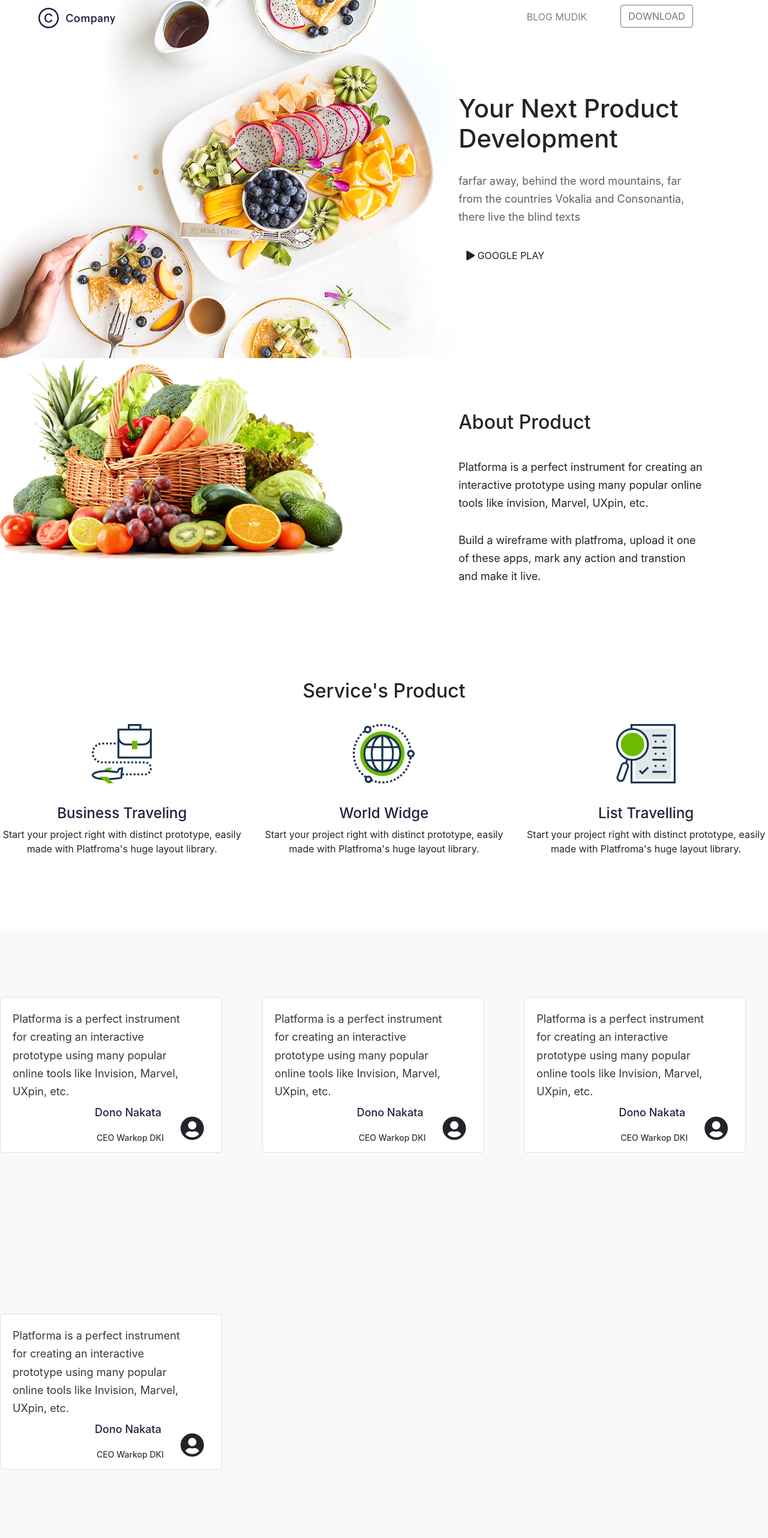
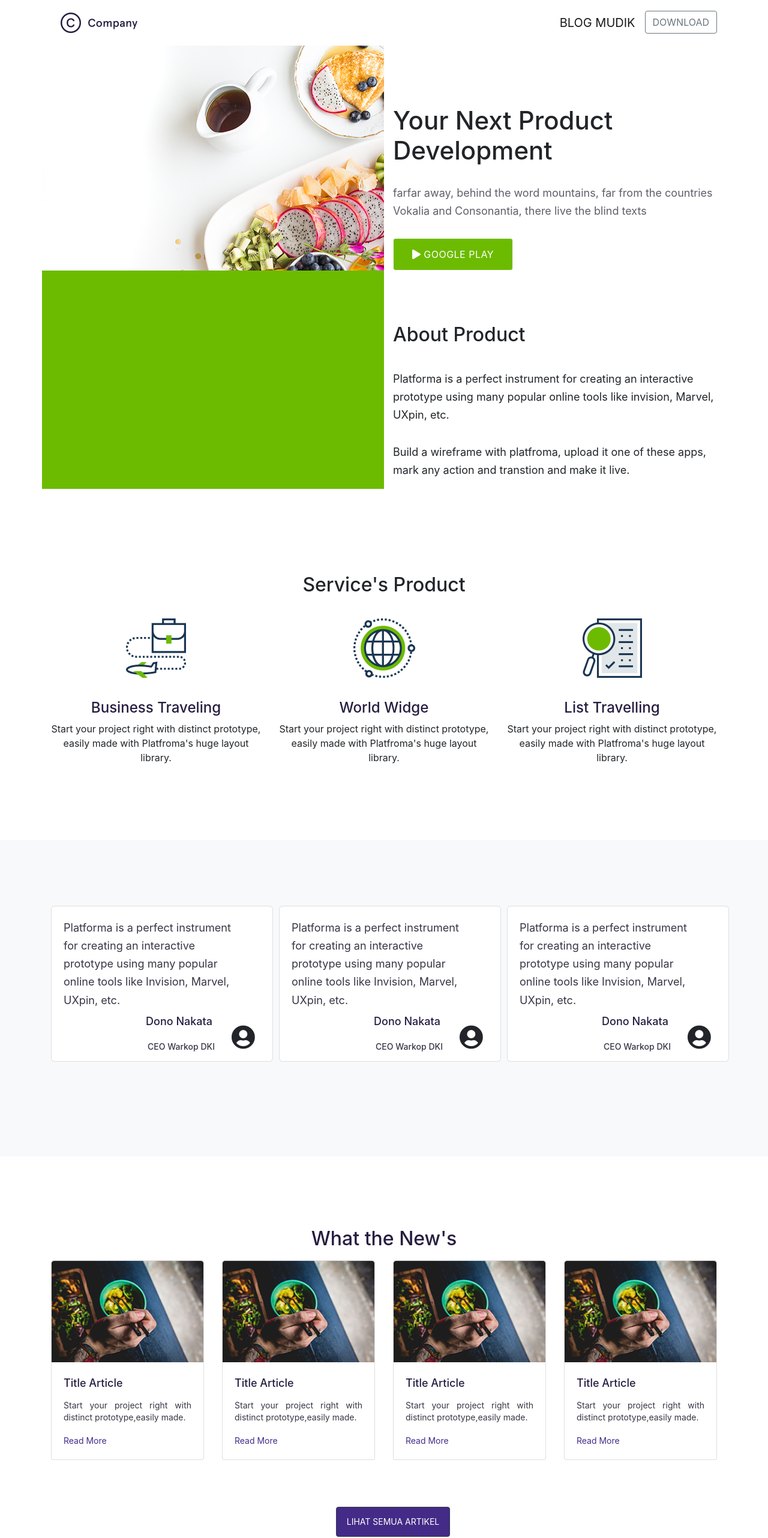
Before and after one commit to soniaadiningsih/Test-PKL-FrontEnd, a plain HTML site: page index.html in a window 1280 px wide. Shown: the top 2564 px of the page at 60% size. Drawn offline with nearby package versions, Linux system fonts and the light colour scheme; files whose address does not match are found by name.

Commit message:
Update index.html

```diff
--- a/index.html
+++ b/index.html
@@ -4,7 +4,7 @@
     <meta charset="UTF-8">
     <meta name="viewport" content="width=device-width, initial-scale=1.0">
     <meta http-equiv="X-UA-Compatible" content="ie=edge">
-    <title>Test PKL Frontend</title>
+    <title>TEST PKL FRONTEND</title>
 
     <!-- css -->
     <link rel="stylesheet" href="css/style.css">
@@ -17,80 +17,94 @@
     <link rel="stylesheet" href="https://use.fontawesome.com/releases/v5.7.2/css/all.css" integrity="sha384-fnmOCqbTlWIlj8LyTjo7mOUStjsKC4pOpQbqyi7RrhN7udi9RwhKkMHpvLbHG9Sr"
     crossorigin="anonymous">
 
-    <link rel="stylesheet" href="slick-1.8.1/slick/slick-theme.css">
-    <link rel="stylesheet" href="slick-1.8.1/slick/slick.css">
+</head>
+<body>
 
-
+    <!-- header -->
     <section class="header" id="header">
-        <div class="row">
-          <div class="col-md-6">
-            <nav class="navbar" style="margin-bottom: -125px;">
-                <a class="navbar-brand ml-5" href="#">
+        <nav class="navbar navbar-expand-lg navbar-light">
+            <div class="container">
+                <nav class="navbar navbar-expand-lg navbar-light">
+                    <a class="navbar-brand" href="#">
                         <img src="assets/logo/logo.png" alt="">
                     </a>
+                    <button class="navbar-toggler bg-light" type="button" data-toggle="collapse" data-target="#navbarSupportedContent" aria-controls="navbarSupportedContent" aria-expanded="false" aria-label="Toggle navigation">
+                        <span class="fas fa-bars"></span>
+                    </button>
                 </nav>
-            <img src="assets/imghero/img-hero.png" alt="">
-          </div>
-          <div class="col-md-1"></div>
-            <div class="col-md-4">
-              <nav class="navbar navbar-expand-lg navbar-light">
-                <div class="collapse navbar-collapse" id="navbarNav">
-                  <ul class="navbar-nav ml-auto">
-                    <li class="nav-item mr-5">
-                      <a class="nav-link" href="#">BLOG MUDIK</a>
+                <div class="collapse navbar-collapse" id="navbarSupportedContent">
+                    <ul class="navbar-nav mr-auto">
+                        <li>
+                            <a class="navbar-brand" href="#"></a>
+                        </li>
+                    </ul>
+                    <ul class="navbar-nav">
+                        <li class="nav-item">
+                            <a class="navbar-brand" href="#">BLOG MUDIK</a>
                         </li>
                         <li class="nav-item">
                             <a class="btn btn-outline-secondary" href="#">DOWNLOAD</a>
                         </li>
                     </ul>
                 </div>
+            </div>
         </nav>
+        <div class="container">
+            <div class="row">
+                <div class="col-lg-6 col-md-6 col-sm-12 header-img"></div>
+                <div class="col-lg-6 col-md-6 col-sm-12 header-item">
                     <h1>Your Next Product Development</h1>
                     <p>farfar away, behind the word mountains, far from the countries Vokalia and Consonantia, there live the blind texts</p>
-              <button class="btn"><i class="fas fa-play"></i> GOOGLE PLAY</button>
+                    <button class="btn btn-light"><i class="fas fa-play"></i> GOOGLE PLAY</button>
                 </div>
-            <div class="col-md-1"></div>
+            </div>
         </div>
     </section>
 
+
+    <!-- about -->
     <section class="about" id="about">
+        <div class="container">
             <div class="row">
-        <div class="col-md-6">
-          <img src="assets/imgabout/img-about.jpg" alt="" class="img-about">
-        </div>
-        <div class="col-md-1"></div>
-        <div class="col-md-4">
+                <div class="col-lg-6 col-md-6 col-sm-12 about-img"></div>
+                <div class="col-lg-6 col-md-6 col-sm-12 about-item">
                     <h1>About Product</h1>
                     <p>Platforma is a perfect instrument for creating an interactive prototype using many popular online tools like invision, Marvel, UXpin, etc.</p>
                     <p>Build a wireframe with platfroma, upload it one of these apps, mark any action and transtion and make it live.</p>
                 </div>
             </div>
+        </div>
     </section>
 
+
+    <!-- service -->
     <section class="service" id="service">
+        <div class="container">
             <h1 class="text-center">Service's Product</h1>
             <div class="row text-center">
-        <div class="col-md-4">
+                <div class="col-lg-4 col-md-4 col-sm-12">
                     <img src="assets/logo/icon-1.png" alt="" class="logo">
                     <h2>Business Traveling</h2>
-          <p class="p">Start your project right with distinct prototype, easily made with Platfroma's huge layout library.</p>
+                    <p>Start your project right with distinct prototype, easily made with Platfroma's huge layout library.</p>
                 </div>
-        <div class="col-md-4">
-          <img src="assets/logo/icon-2.png" alt="" class="logo">
+                <div class="col-lg-4 col-md-4 col-sm-12"><img src="assets/logo/icon-2.png" alt="" class="logo">
                     <h2>World Widge</h2>
-          <p class="p"> Start your project right with distinct prototype, easily made with Platfroma's huge layout library.</pclass="p">
+                    <p> Start your project right with distinct prototype, easily made with Platfroma's huge layout library.</p>
                 </div>
-        <div class="col-md-4">
+                <div class="col-lg-4 col-md-4 col-sm-12">
                     <img src="assets/logo/icon-3.png" alt="" class="logo">
                     <h2>List Travelling</h2>
-          <p class="p">Start your project right with distinct prototype, easily made with Platfroma's huge layout library.</p>
+                    <p>Start your project right with distinct prototype, easily made with Platfroma's huge layout library.</p>
+                </div>
             </div>
         </div>
     </section>
 
+    <!-- testimonial -->
     <section class="testimonial bg-light" id="testimonial">
+        <div class="container">
             <div class="row">
-        <div class="col-md-4 col-sm-6">
+                <div class="col-lg-4 col-md-6 col-sm-12">
                     <div class="card">
                         <div class="card-body">
                             <p class="card-text">Platforma is a perfect instrument for creating an interactive prototype using many popular online tools like Invision, Marvel, UXpin, etc.</p>
@@ -102,7 +116,7 @@
                         </div>
                     </div>
                 </div>
-        <div class="col-md-4 col-sm-6">
+                <div class="col-lg-4 col-md-6 col-sm-12">
                     <div class="card">
                         <div class="card-body">
                             <p class="card-text">Platforma is a perfect instrument for creating an interactive prototype using many popular online tools like Invision, Marvel, UXpin, etc.</p>
@@ -114,19 +128,7 @@
                         </div>
                     </div>
                 </div>
-        <div class="col-md-4 col-sm-6">
-          <div class="card">
-            <div class="card-body">
-              <p class="card-text">Platforma is a perfect instrument for creating an interactive prototype using many popular online tools like Invision, Marvel, UXpin, etc.</p>
-              <div class="card-item">
-                <h1>Dono Nakata</h1>
-                <i class="fas fa-user-circle"></i>
-                <h2>CEO Warkop DKI</h2>
-              </div>
-            </div>
-          </div>
-        </div>
-        <div class="col-md-4 col-sm-6">
+                <div class="col-lg-4 col-md-6 col-sm-12">
                     <div class="card">
                         <div class="card-body">
                             <p class="card-text">Platforma is a perfect instrument for creating an interactive prototype using many popular online tools like Invision, Marvel, UXpin, etc.</p>
@@ -139,13 +141,17 @@
                     </div>
                 </div>
             </div>
+        </div>
     </section>
 
+
+    <!-- new -->
     <section class="new" id="new">
-      <h1>What the New's</h1>
+        <div class="container">
+            <h1 class="text-center">What the New's</h1>
             <div class="row">
-        <div class="col-md-3 col-sm-6">
-          <div class="card" style="width: 18rem;">
+                <div class="col-lg-3 col-md-6 col-sm-12">
+                    <div class="card">
                         <img src="assets/img-1.png" class="card-img-top" alt="...">
                         <div class="card-body">
                             <h5 class="card-title">Title Article</h5>
@@ -154,9 +160,9 @@
                         </div>
                     </div>
                 </div>
-        <div class="col-md-3 col-sm-6">
-          <div class="card" style="width: 18rem;">
-            <img src="assets/img-2.png" class="card-img-top" alt="...">
+                <div class="col-lg-3 col-md-6 col-sm-12">
+                    <div class="card">
+                        <img src="assets/img-1.png" class="card-img-top" alt="...">
                         <div class="card-body">
                             <h5 class="card-title">Title Article</h5>
                             <p class="card-text">Start your project right with distinct prototype,easily made.</p>
@@ -164,64 +170,69 @@
                         </div>
                     </div>
                 </div>
-        <div class="col-md-3 col-sm-6">
-          <div class="card" style="width: 18rem;">
-            <img src="assets/img-3.png" class="card-img-top" alt="...">
+                <div class="col-lg-3 col-md-6 col-sm-12">
+                    <div class="card">
+                        <img src="assets/img-1.png" class="card-img-top" alt="...">
                         <div class="card-body">
                             <h5 class="card-title">Title Article</h5>
                             <p class="card-text">Start your project right with distinct prototype,easily made.</p>
-              <a href="#" class="card-link"> Read More</a>
+                            <a href="#" class="card-link">Read More</a>
                         </div>
                     </div>
                 </div>
-        <div class="col-md-3 col-sm-6">
-          <div class="card" style="width: 18rem;">
-            <img src="assets/img-4.png" class="card-img-top" alt="...">
+                <div class="col-lg-3 col-md-6 col-sm-12">
+                    <div class="card">
+                        <img src="assets/img-1.png" class="card-img-top" alt="...">
                         <div class="card-body">
                             <h5 class="card-title">Title Article</h5>
                             <p class="card-text">Start your project right with distinct prototype,easily made.</p>
-              <a href="#" class="card-link"> Read More </a>
+                            <a href="#" class="card-link">Read More</a>
                         </div>
                     </div>
                 </div>
             </div>
             <div class="row">
-        <div class="col-md-5 col-sm-5"></div>
-        <div class="col-md-2 col-sm-2"><button class="btn text-center">LIHAT SEMUA ARTIKEL</button></div>
-        <div class="col-md-5 col-sm-5"></div>
+                <div class="col-lg-5 col-md-5 col-sm-5"></div>
+                <div class="col-lg-2 col-md-2 col-sm-2"><button class="btn btn-dark text-center">LIHAT SEMUA ARTIKEL</button></div>
+                <div class="col-lg-5 col-md-5 col-sm-5"></div>
+              </div>
         </div>
     </section>
 
+
+    <!-- download -->
     <section class="download bg-light" id="download">
+        <div class="container">
             <div class="row">
-      <div class="col-md-8 col-sm-12">
+                <div class="col-lg-8 col-md-6 col-sm-12">
                     <h1>Download Application</h1>
                     <p>Platforma is a perfect instrument for creating an interactive prototype using many popular online tools like Invision, Marvel, UXpin, etc.</p>
                 </div>
-      <div class="col-sm-2"></div>
-      <div class="col-md-4 col-sm-5">
+                <div class="col-lg-4 col-md-4 col-sm-6">
                     <button class="btn"><i class="fas fa-play"></i>  GOOGLE PLAY</button>
                 </div>
-      <div class="col-sm-5"></div>
+            </div>
         </div>
     </section>
 
-  <section id="footer" class="footer">
+    <!-- footer -->
+    <section class="footer" id="footer">
+        <div class="container">
             <div class="row">
-      <div class="col-md-3 col-sm-6">
+                <div class="col-lg-3 col-md-6 col-sm-12">
                     <img src="assets/logo/logo.png" alt="">
                     <p class="item">© 2016 Mudik. All rights reserved</p>
                 </div>
-      <div class="col-md-3 col-sm-6">
+                <div class="col-lg-3 col-md-6 col-sm-12">
                     <h1>Office</h1>
                     <p>Perum Griya Shanta L-220 <br> Malang,Jawa Timur</p>
                 </div>
-      <div class="col-md-3 col-sm-6">
+                <div class="col-lg-3 col-md-6 col-sm-12">
                     <h1>Contact</h1>
                     <p>+62 867 4938 2398
                     <br>(0334) 845 544</p>
                 </div>
-      <div class="col-md-3 col-sm-6 social">
+                <div class="col-lg-3 col-md-6 col-sm-12">
                     <h1>Social Media</h1>
                     <div class="column text-dark">
                         <i class="fab fa-facebook-f ml-2"></i>
@@ -229,67 +240,14 @@
                         <i class="fab fa-twitter ml-2"></i>
                     </div>
                 </div>
-
-
             </div>
-
+        </div>
     </section>
-
-
-
-
-
 
 
     <!-- bootstrap -->
     <script src="https://code.jquery.com/jquery-3.4.1.slim.min.js" integrity="sha384-J6qa4849blE2+poT4WnyKhv5vZF5SrPo0iEjwBvKU7imGFAV0wwj1yYfoRSJoZ+n" crossorigin="anonymous"></script>
+    <script src="https://cdn.jsdelivr.net/npm/popper.js@1.16.0/dist/umd/popper.min.js" integrity="sha384-Q6E9RHvbIyZFJoft+2mJbHaEWldlvI9IOYy5n3zV9zzTtmI3UksdQRVvoxMfooAo" crossorigin="anonymous"></script>
     <script src="https://stackpath.bootstrapcdn.com/bootstrap/4.4.1/js/bootstrap.min.js" integrity="sha384-wfSDF2E50Y2D1uUdj0O3uMBJnjuUD4Ih7YwaYd1iqfktj0Uod8GCExl3Og8ifwB6" crossorigin="anonymous"></script>
-
-    <!-- slick -->
-    <script src="slick-1.8.1/slick/slick.js"></script>
-
-    <script type="text/javascript">
-    $(document).on('ready', function(){
-
-    var $st = $('.pagination');
-    var $slickEl = $('.testimonial');
-
-    $slickEl.on('init reInit afterChange', function (event, slick, currentSlide, nextSlide) {
-      var i = (currentSlide ? currentSlide : 0) + 1;
-      $st.text(i + ' of ' + slick.slideCount);
-    });
-    $slickEl.slick({
-      centerMode: true,
-      centerPadding: '100px',
-      slidesToShow: 5,
-      focusOnSelect: true,
-      dots: false,
-      infinite: true,
-      responsive: [
-        {
-          breakpoint: 768,
-          settings: {
-            arrows: false,
-            centerMode: true,
-            centerPadding: '40px',
-            slidesToShow: 1
-          }
-        },
-        {
-          breakpoint: 480,
-          settings: {
-            arrows: false,
-            centerMode: true,
-            centerPadding: '40px',
-            slidesToShow: 1
-          }
-        }
-      ]
-    });
-    });
-    </script>
-</head>
-<body>
-
 </body>
 </html>
```
Lines whose indentation alone changed are shown as unchanged.
